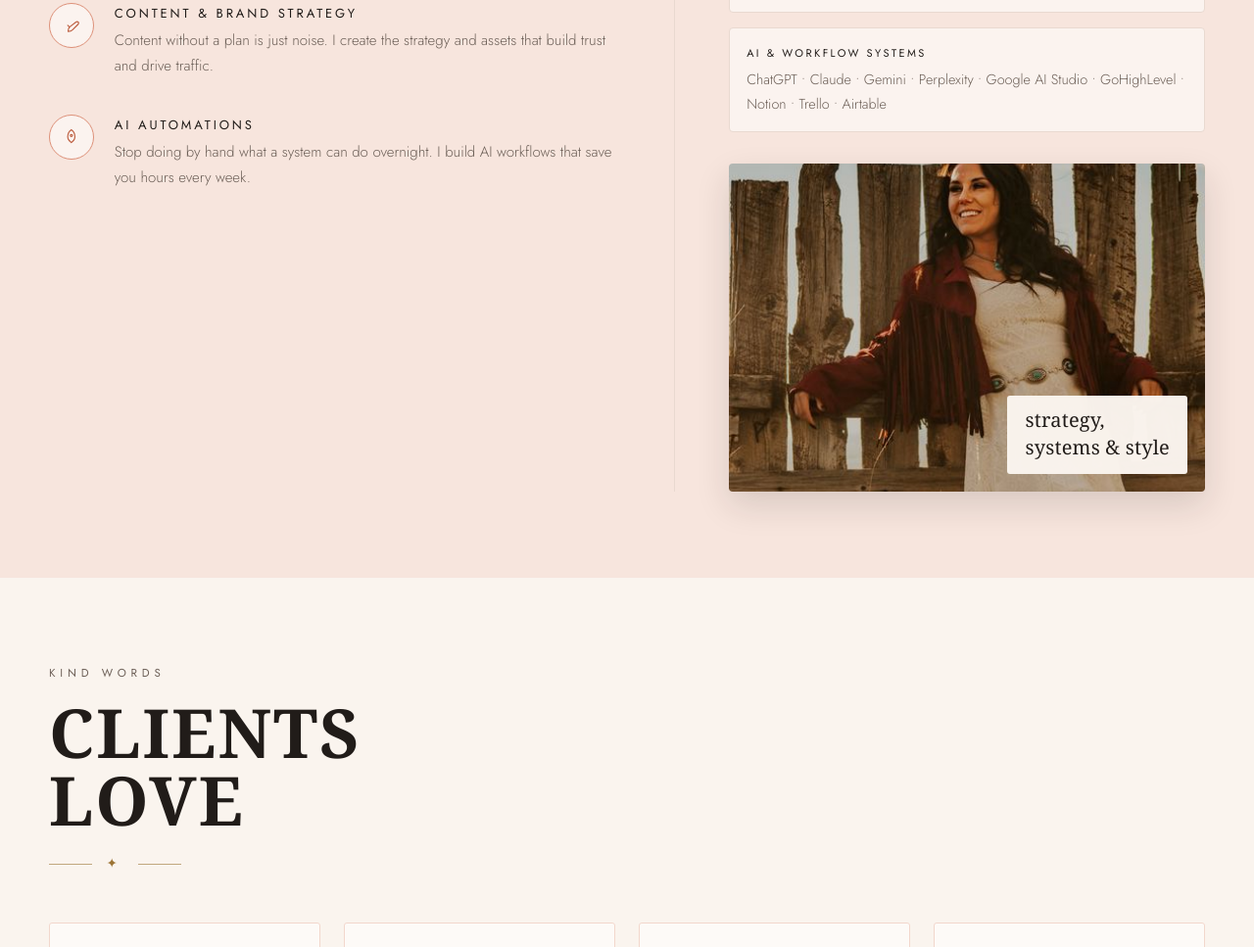
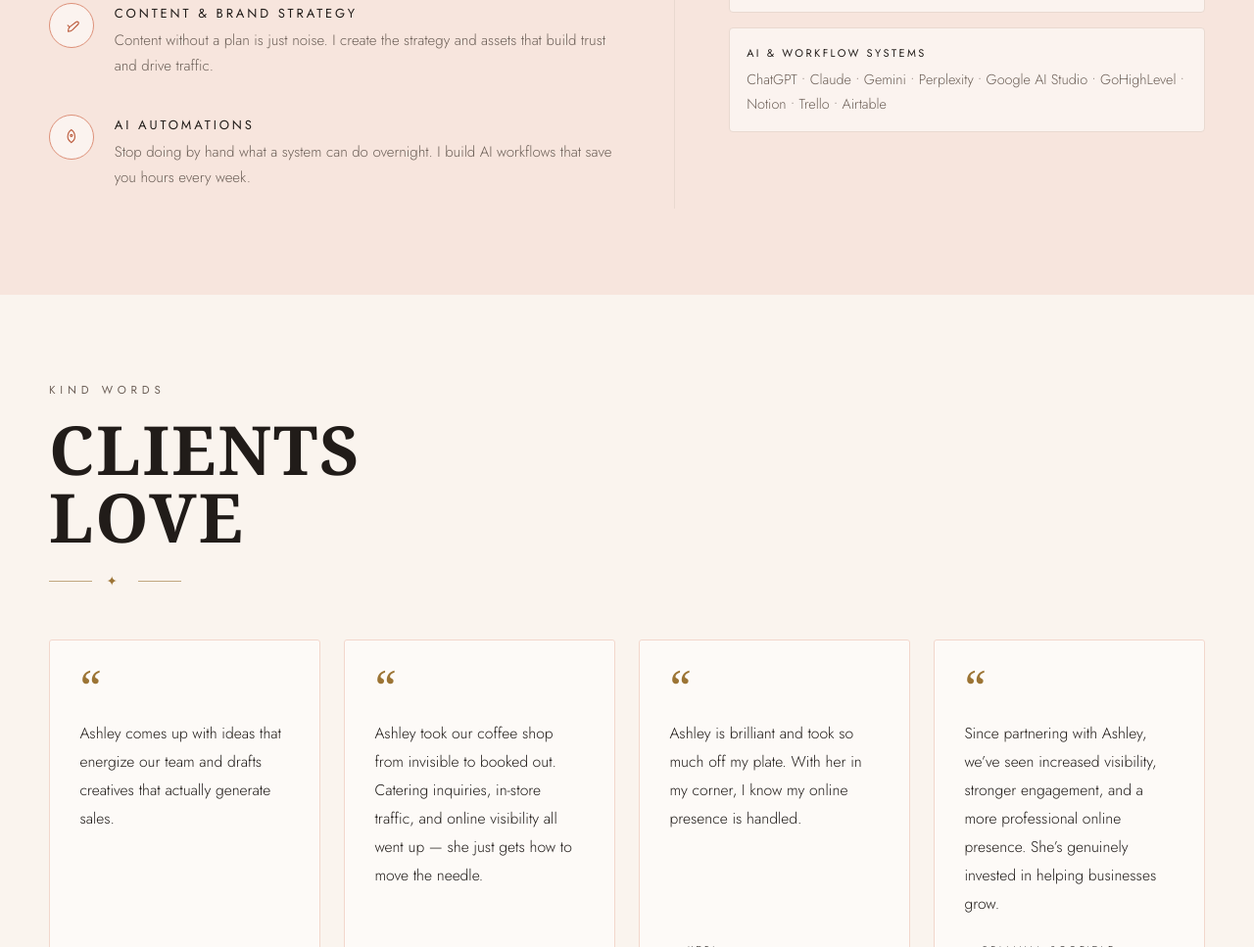
Before and after one commit to ashley-sara/ashleysara, a plain HTML site: page index.html in a window 1280 px wide. Shown: the part 2847-3814 px from the top of the page at 98% size. Drawn offline with Linux system fonts and the light colour scheme; a web font is replaced by a local one.

Commit message:
Update index.html

```diff
--- a/index.html
+++ b/index.html
@@ -798,10 +798,6 @@ footer{background:var(--band-contrast);padding:2.2rem var(--gutter);display:flex
           <p>ChatGPT &bull; Claude &bull; Gemini &bull; Perplexity &bull; Google AI Studio &bull; GoHighLevel &bull; Notion &bull; Trello &bull; Airtable</p>
         </div>
       </div>
-      <div class="tools-photo" style="margin-top:2rem">
-        <img src="about-photo.jpg" alt="Ashley Sara wearing a fringe jacket and cowboy boots, leaning on a wooden fence at sunset" loading="lazy" decoding="async" width="480" height="330"/>
-        <div class="tools-photo-cap"><span class="display">strategy,<br>systems &amp; style</span></div>
-      </div>
     </div>
   </div>
 </section>
```
